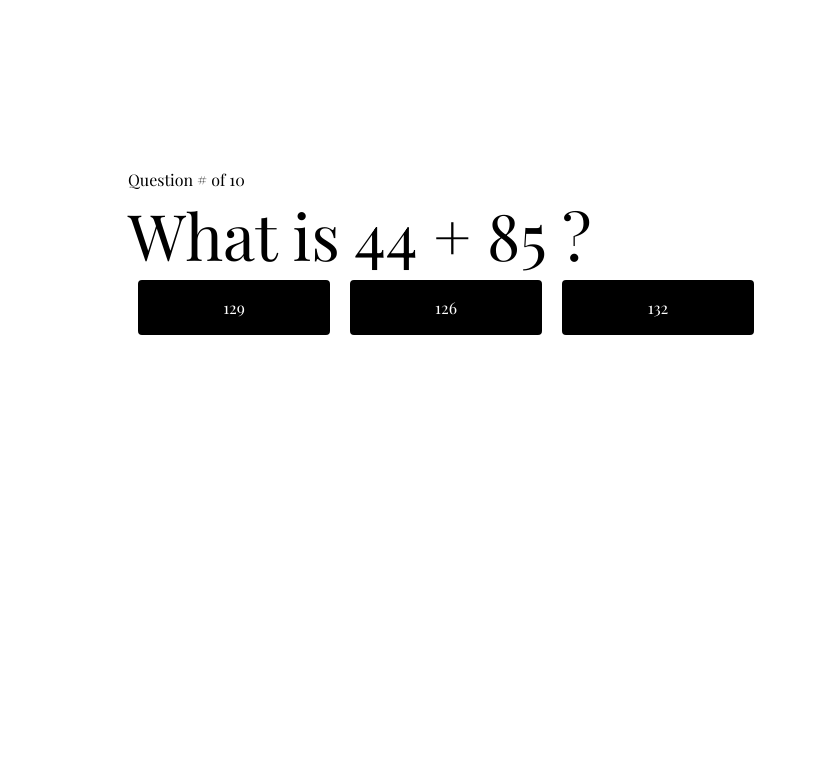
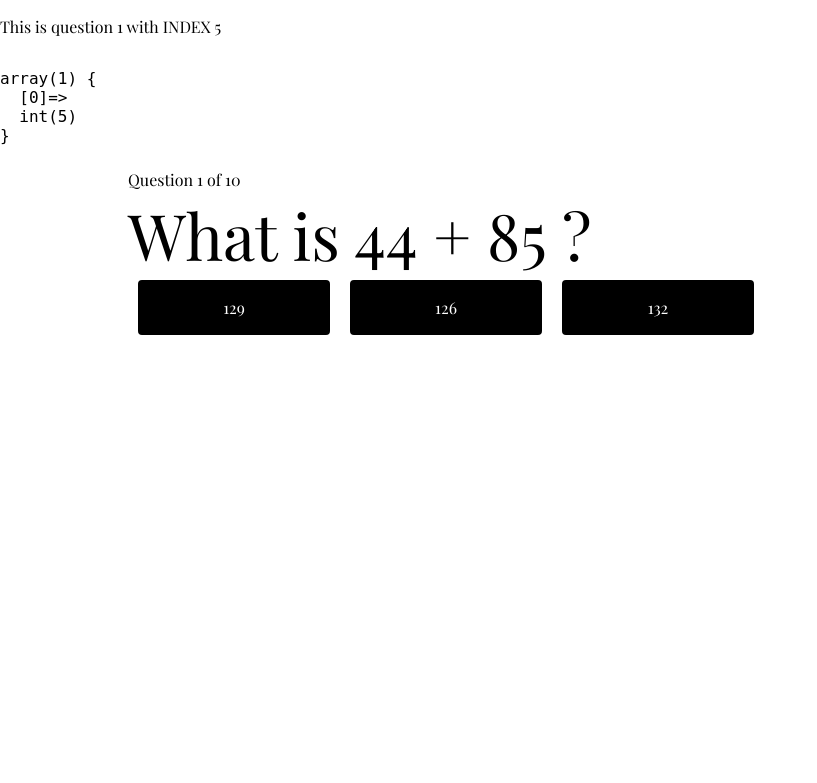
Before and after one commit to DevisWeb/td_proj2, a PHP site: page / in a window 1280 px wide. Shown: the top 783 px of the page, without its empty margins (0-817 px from the left). Run offline with PHP 8.4, Linux system fonts and the light colour scheme; some web fonts are replaced.

Commit message:
Start session, Count+Display nr of UsedIndexes
quiz.php:
        - [x] Start session (empty array)
        - [x] Check if isset $_SESSION[‘used_indexes’], else create array + push $index
index.php
        - [x] Display count of $_SESSION['used_indexes']
        - [x] Test var_dump session variable and count of used indexes

```diff
--- a/inc/quiz.php
+++ b/inc/quiz.php
@@ -1,5 +1,6 @@
 <?php
 // Start the session
+session_start();
 
 // Include questions from the questions.php file
 include("questions.php");
@@ -9,13 +10,13 @@ $totalQuestions=count($questions);
 // Make a variable to hold the toast message and set it to an empty string
 $toast = null;
 // Make a variable to determine if the score will be shown or not. Set it to false.
-
+$show_score = false;
 // Make a variable to hold a random index. Assign null to it.
 $index = array_rand($questions); // rand(0, count($questions) - 1);
 // Make a variable to hold the current question. Assign null to it.
 $question = $questions[$index];
 echo "<pre>";
-// var_dump($question);
+//var_dump($question);
 echo "</pre>";
 
 $answers = array($question["correctAnswer"],$question["firstIncorrectAnswer"],$question["secondIncorrectAnswer"]);
@@ -30,20 +31,14 @@ shuffle($answers);
             else
                 - set $toast a bummer message
 */
-// ToDo:
-// $countQuestions //needs session;
-// if($_SERVER['REQUEST_METHOD'] =='POST' && $countQuestions < $totalQuestions){
+
 if($_SERVER['REQUEST_METHOD'] =='POST'){
-
-    // $countQuestions;
     if($_POST['answer'] == $questions[$_POST['id']]['correctAnswer']){
         $toast = "Well done! That’s correct.";
     } else {
         $toast = "Bummer! Try again.";
     }
-    echo "method is 'POST' ";
 }
-
 
 /*
     Check if a session variable has ever been set/created to hold the indexes of questions already asked.
@@ -51,6 +46,15 @@ if($_SERVER['REQUEST_METHOD'] =='POST'){
         1. Create a session variable to hold used indexes and initialize it to an empty array.
         2. Set the show score variable to false.
 */
+
+if(!isset($_SESSION['used_indexes'])){
+    $_SESSION['used_indexes'] = [];
+    $show_score = false;
+}
+// $_SESSION['used_indexes'][] = $index;
+array_push($_SESSION['used_indexes'], $index);
+$countQuestions = count($_SESSION['used_indexes']);
+echo "This is question $countQuestions with INDEX " . $index;
 
 
 /*
--- a/index.php
+++ b/index.php
@@ -19,26 +19,23 @@ echo "</pre>";
 <body>
     <div class="container">
         <div id="quiz-box">
-        <?php
-        if (!empty($toast)){
+        <?php if (!empty($toast)){
             echo "<p>" . $toast . "</p>";
-        }
-
-        ?>
-            <p class="breadcrumbs">Question #<?php //echo $countQuestions; ?> of <?php echo $totalQuestions; ?></p>
+            }
+            ?>
+            <p class="breadcrumbs">Question <?php echo $countQuestions; ?> of <?php echo $totalQuestions; ?></p>
             <p class="quiz">What is <?php echo $questions[$index]["leftAdder"] . " + " . $questions[$index]["rightAdder"] ;?> ?</p>
             <form action="index.php" method="post">
                 <input type="hidden" name="id" value="<?php echo $index; ?>" />
                 <!-- display randomized answers - Variant 1: -->
-                <?php
-                foreach($answers as $answer){
-                   echo "<input type='submit' class='btn' name='answer' value='" . $answer . "'/>";
-                }
+                <?php   foreach($answers as $answer){
+                            echo "<input type='submit' class='btn' name='answer' value='" . $answer . "'/>";
+                        }
                 ?>
                 <!-- display randomized answers - Variant 2 - suggested in study-guide: -->
-                <!-- <input type="submit" class="btn" name="answer" value="<?php echo $answers[0]; ?>" />
-                <input type="submit" class="btn" name="answer" value="<?php echo $answers[1]; ?>" />
-                <input type="submit" class="btn" name="answer" value="<?php echo $answers[2]; ?>" /> -->
+                <!-- <input type="submit" class="btn" name="answer" value="<?php // echo $answers[0]; ?>" />
+                <input type="submit" class="btn" name="answer" value="<?php // echo $answers[1]; ?>" />
+                <input type="submit" class="btn" name="answer" value="<?php // echo $answers[2]; ?>" /> -->
 
             </form>
 
@@ -59,4 +56,9 @@ echo "<pre>";
     var_dump($_POST["id"]);
 echo "</pre>";
 */
+echo "<pre>";
+var_dump(($_SESSION)['used_indexes']);
+// print_r($_SESSION);
+echo "</pre>";
+
 ?>
```
